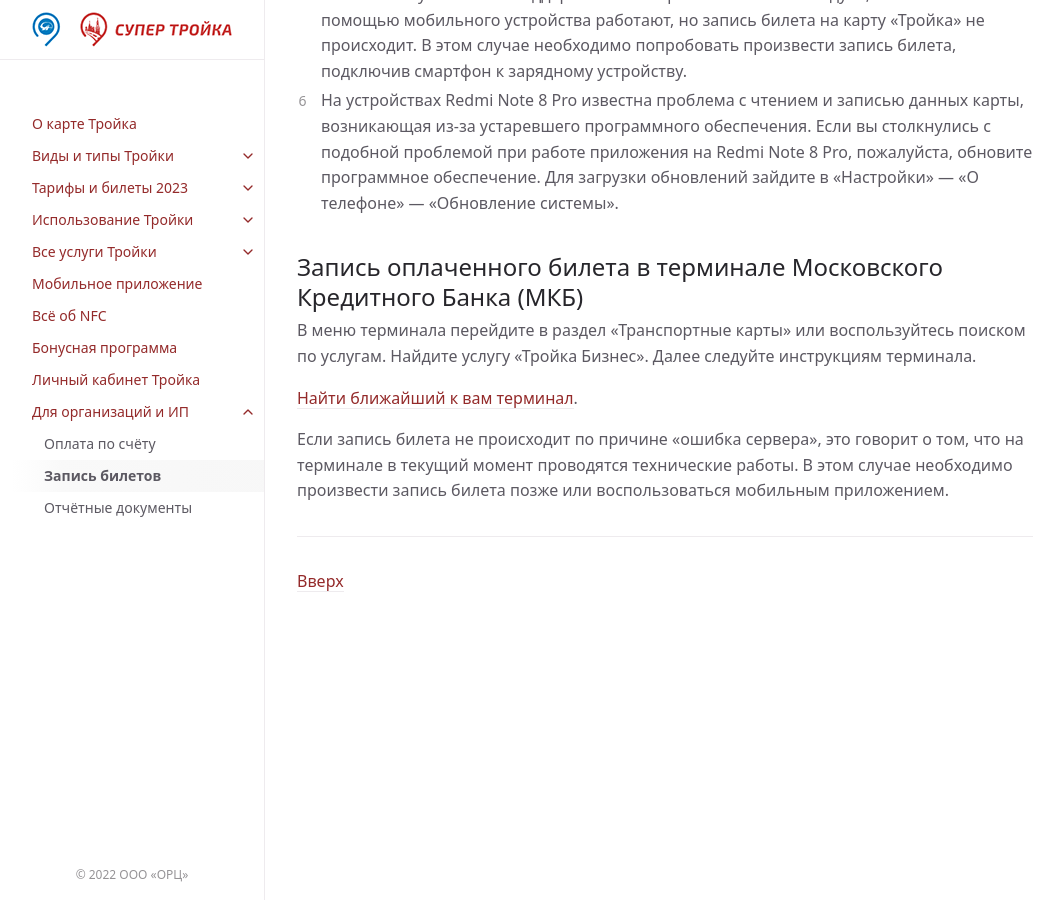
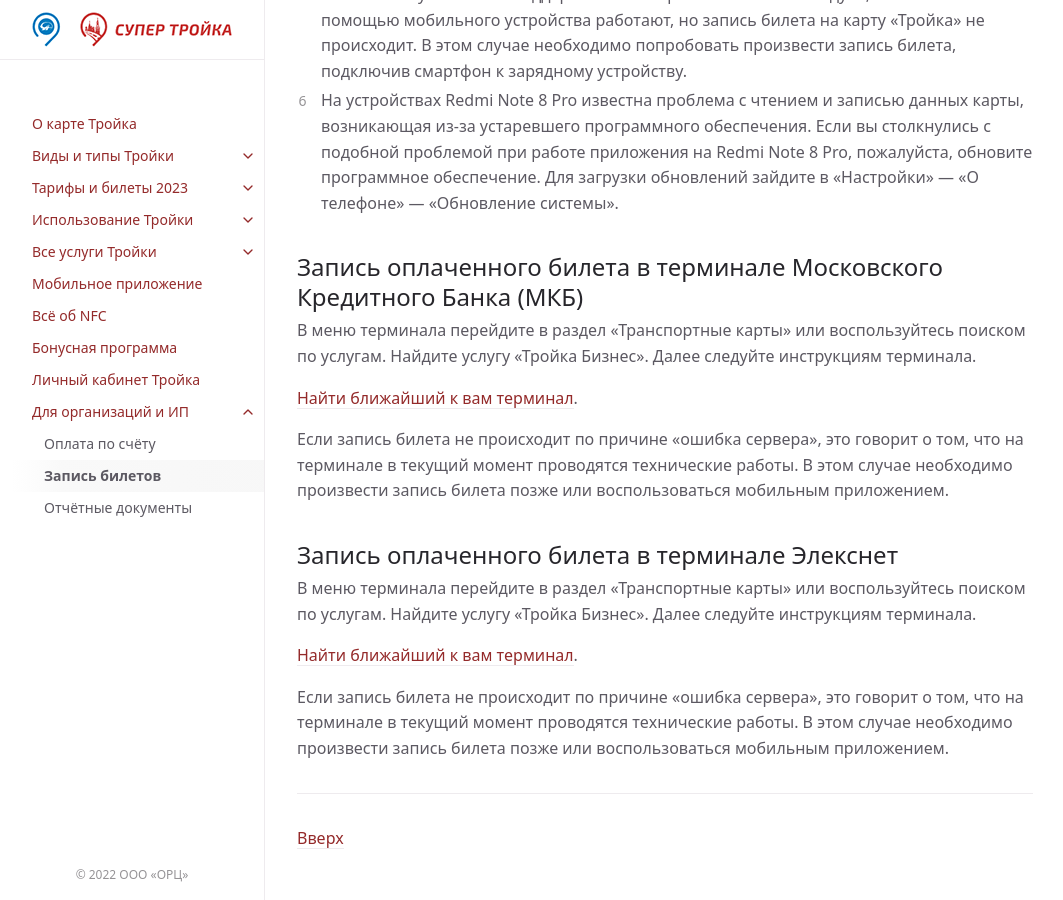
Before and after one commit to InvoiceBox/wiki.supertroika.ru, a Jekyll site: the page built from troika/business/write.md, in a window 1280 px wide and 900 px high, scrolled down 999 px. Shown: the whole window, without its empty margins (107-1170 px from the left). Built offline with Jekyll 4.4.1, drawn with Linux system fonts in a browser that asks for light colours; comment, search, counter and statistics services are not loaded.

Commit message:
Add Elecsnet

```diff
--- a/troika/business/write.md
+++ b/troika/business/write.md
@@ -46,3 +46,14 @@ date: 2022-05-05 15:21:00 +0300
 Если запись билета не происходит по причине «ошибка сервера», это говорит о том,  что на терминале в текущий
 момент проводятся технические работы. В этом случае необходимо произвести запись билета позже или воспользоваться
 мобильным приложением.
+
+## Запись оплаченного билета в терминале Элекснет
+
+В меню терминала перейдите в раздел «Транспортные карты» или воспользуйтесь поиском по услугам. Найдите
+услугу «Тройка Бизнес». Далее следуйте инструкциям терминала.
+
+[Найти  ближайший к вам терминал](https://troika.invoicebox.ru/terminals).
+
+Если запись билета не происходит по причине «ошибка сервера», это говорит о том,  что на терминале в текущий
+момент проводятся технические работы. В этом случае необходимо произвести запись билета позже или воспользоваться
+мобильным приложением.
```
